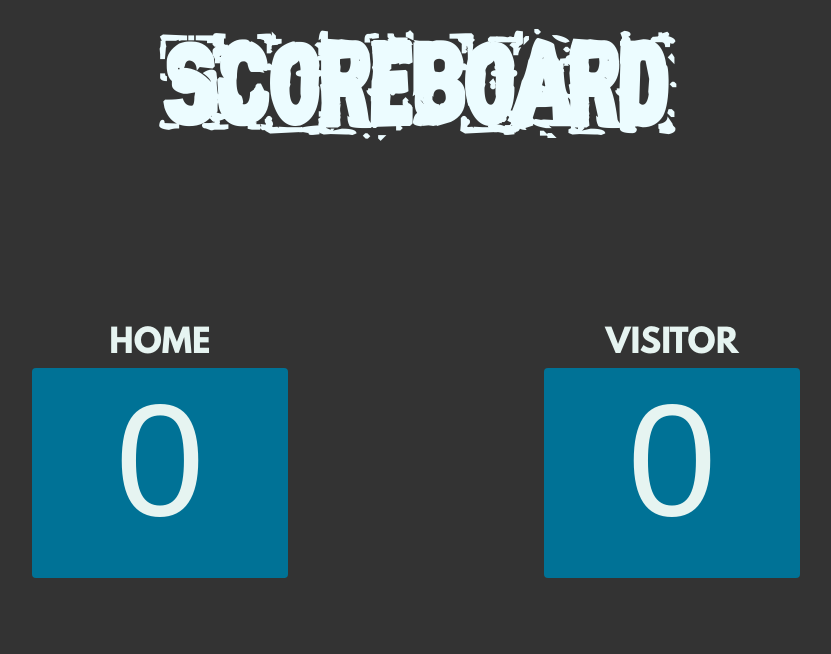
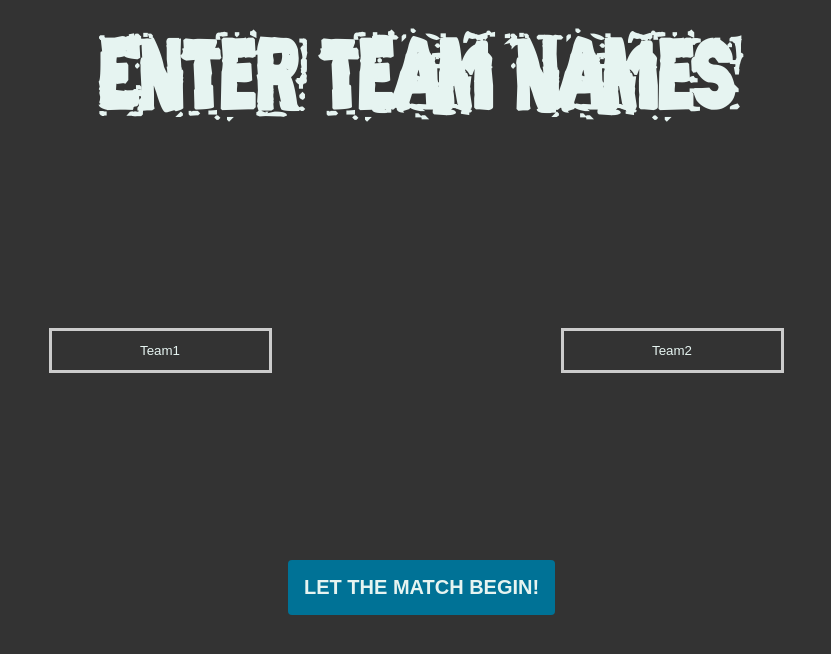
Before and after one commit to rekapalanki/react-scoreboard, a React (Create React App) app: page / in a window 1280 px wide. Shown: the top 654 px of the page, without its empty margins (224-1055 px from the left). Built offline with nearby package versions, Linux system fonts and the light colour scheme.

Commit message:
adding Router and TeamPicker components

```diff
--- a/src/components/App.js
+++ b/src/components/App.js
@@ -1,5 +1,6 @@
 import React from "react";
 import Counterboard from "./Counterboard";
+import TeamPicker from "./TeamPicker";
 
 const App = () => {
   return (
--- a/src/components/Counterboard.js
+++ b/src/components/Counterboard.js
@@ -5,21 +5,25 @@ const Counterboard = () => {
   const [count, setCount] = React.useState(0);
   const [count2, setCount2] = React.useState(0);
 
+  /*countHandler = () => {
+    setCount(count + 1);
+  }*/
+
   return (
     <div className="wrapper">
       <div className="header">
         <h1>Scoreboard</h1>
       </div>
       <div className="container">
-        <div id="box1">
+        <div id="box1" className="box">
           <h2>Home</h2>
-          <div className="counter-box" onClick={() => setCount(count + 1)}>
+          <div className="counter" onClick={() => setCount(count + 1)}>
           {count}
           </div>
         </div>
-        <div id="box2">
+        <div id="box2" className="box">
           <h2>Visitor</h2>
-          <div className="counter-box" onClick={() => setCount2(count2 + 1)}>
+          <div className="counter" onClick={() => setCount2(count2 + 1)}>
           {count2}
           </div>
         </div>
--- /dev/null
+++ b/src/components/NotFound.js
@@ -0,0 +1,12 @@
+import React from "react";
+
+class NotFound extends React.Component {
+
+    render() {
+        return (
+            <h1 id="not-found">Page not found.</h1>
+        )
+    }
+}
+
+export default NotFound;
--- /dev/null
+++ b/src/components/Router.js
@@ -0,0 +1,17 @@
+import React from "react";
+import { BrowserRouter, Route, Switch } from "react-router-dom";
+import TeamPicker from "./TeamPicker";
+import App from "./App";
+import NotFound from "./NotFound";
+
+const Router = () => (
+    <BrowserRouter>
+        <Switch>
+            <Route exact path="/" component={TeamPicker} />
+            <Route path="/:kutyafulekiflivel" component={App} />
+            <Route component={NotFound} />
+        </Switch>
+    </BrowserRouter>
+);
+
+export default Router;
--- /dev/null
+++ b/src/components/TeamPicker.js
@@ -0,0 +1,50 @@
+import React from "react";
+
+class TeamPicker extends React.Component {
+
+    myInput1 = React.createRef();
+    myInput2 = React.createRef();
+
+    startMatch = (event) => {
+        // 1. Prevent the form from submitting
+        event.preventDefault();
+        // 2. Get the text from that input
+        //const matchName = `${this.myInput1}-vs-${this.myInput2}-${Date.now()}`;
+        const kutyafuleName = `match-${Date.now()}`;
+        // 3. Change the page to /team1-vs-team2-Date.now()
+        this.props.history.push(`/${kutyafuleName}`);
+    }
+
+    render() {
+        return (
+            <div className="wrapper">
+                <div className="header">
+                    <h1>Enter team names</h1>
+                </div>
+                <div className="container">
+                    <form className="team-selector" onSubmit={this.startMatch}>
+                        <div id="formbox1" className="form-box">
+                        <input
+                            type="text"
+                            ref={this.myInput1}
+                            required
+                            placeholder="Team1"
+                            defaultValue="Team1" />
+                        </div>
+                        <div id="formbox2" className="form-box">
+                        <input
+                            type="text"
+                            ref={this.myInput2}
+                            required
+                            placeholder="Team2"
+                            defaultValue="Team2" />
+                        </div>
+                        <button id="button1" type="submit">Let the match begin!</button>
+                    </form>
+                </div>
+            </div>
+        )
+    }
+}
+
+export default TeamPicker;
--- a/src/css/style.css
+++ b/src/css/style.css
@@ -4,19 +4,16 @@
   box-sizing: border-box;
   margin: 0;
   padding: 0;
+  text-align: center;
   user-select: none;
 }
 
 body {
   margin: 0;
+  position: relative;
   background-color: #333;
-  position: relative;
-}
-
-.wrapper {
-  position: absolute;
-  width: 100vw;
-  height: 100vh;
+  color: #ECFCFF;
+  font-family: leagueSpartan;
 }
 
 @font-face {
@@ -29,73 +26,143 @@ body {
   src: url("./fonts/Zero-Zero-Is/zero_and_zero_is.ttf");
 }
 
+/* GENERAL STYLES */
+
+.wrapper {
+  width: 100vw;
+  height: 100vh;
+}
+
+.wrapper, .header, h1, .container, .box, .form-box, .counter, button {
+  position: absolute;
+  color: #E6F4F1;
+}
+
+.header, h1, .container {
+  width: 100vw;
+}
+
 /* HEADER STLYE */
 
 .header {
-  position: absolute;
-  width: 100vw;
   height: 30%;
 }
 
 h1 {
-  position: absolute;
   top: 10%;
-  width: 100%;
-  text-align: center;
-  border-radius: 0.25rem;
-  color: #ECFCFF;
-  font-size: 6rem;
+  font-size: 10vh;
   font-family: zeroZero;
   padding: 0.25rem;
+}
+
+#not-found {
+  font-family: sans-serif;
 }
 
 /* CONTAINER STYLE */
 
 .container {
-  position: absolute;
   top: 30%;
-  width: 100vw;
   height: 50%;
 }
 
-#box1 {
-  position: absolute;
+.box {
   width: 20%;
   height: 70%;
   top: 20%;
+}
+
+#box1 {
   left: 20%;
 }
 
 #box2 {
-  position: absolute;
-  width: 20%;
-  height: 70%;
-  top: 20%;
   left: 60%;
 }
 
 h2 {
-  text-align: center;
   text-transform: uppercase;
-  color: #E6F4F1;
-  font-size: 2rem;
-  font-family: leagueSpartan;
+  font-size: 3.5vh;
   padding: 0.25rem;
 }
 
-.counter-box {
-  position: absolute;
+.counter {
   left: 0;
   right: 0;
   height: 75%;
   text-align: center;
   background-color: #007296;
   border-radius: 0.25rem;
-  color: #E6F4F1;
-  font-size: 10rem;
+  font-size: 15vh;
   font-family: sans-serif;
 }
 
-.counter-box:hover {
+.counter:hover {
   color: white;
 }
+
+/* Form styles */
+
+.form-box {
+  width: 20%;
+  height: 70%;
+  left: 20%;
+}
+
+#formbox1 {
+  top: 20%;
+}
+
+#formbox2 {
+  top: 40%;
+}
+
+input[type=text] {
+  display: inline-block;
+  padding: 12px 20px;
+  margin: 8px 0;
+  border: 3px solid #ccc;
+  -webkit-transition: 0.5s;
+  transition: 0.5s;
+  outline: none;
+  background-color: transparent;
+  color: #E6F4F1;
+}
+
+input[type=text]:focus {
+  border: 3px solid #555;
+}
+
+/* Button styles */
+
+#button1 {
+  position: absolute;
+  top: 80%;
+  left: 40%;
+  font-weight: bold;
+  font-size: 2.5vh;
+  text-transform: uppercase;
+  background-color: #007296;
+  padding: 1rem;
+  border: 0;
+  border-radius: 0.25rem;
+}
+
+/* MEDIA QUERIES */
+
+@media (min-width: 800px) {
+
+  .form-box {
+    top: 20%;
+  }
+
+  #formbox1 {
+    left: 20%;
+  }
+
+  #formbox2 {
+    top: 20%;
+    left: 60%;
+  }
+
+}
--- a/src/index.js
+++ b/src/index.js
@@ -2,5 +2,6 @@ import React from "react";
 import { render } from "react-dom";
 import "./css/style.css";
 import App from "./components/App";
+import Router from "../src/components/Router";
 
-render(<App />, document.getElementById("main"));
+render(<Router />, document.getElementById("main"));
```
